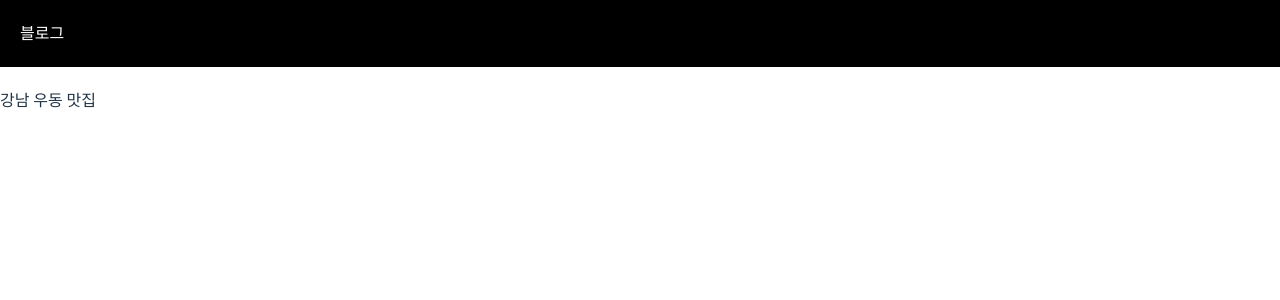
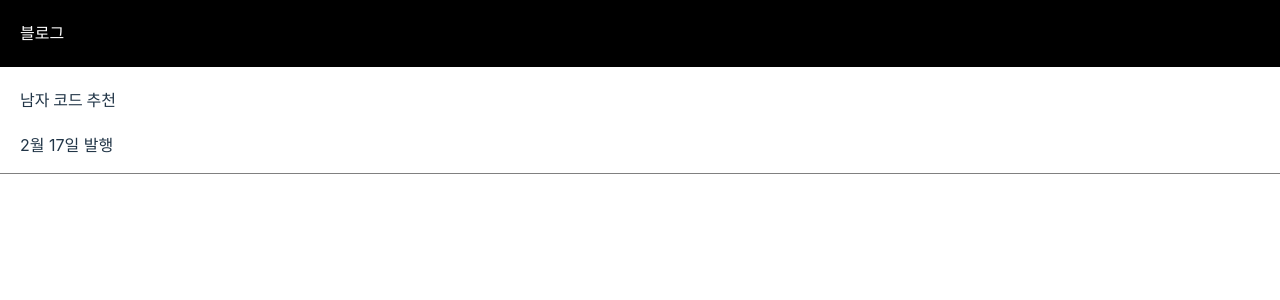
Before and after one commit to yyyenaak/bolgreact, a React (Vite) app: page / in a window 1280 px wide. Shown: the top 300 px of the page. Built offline with nearby package versions, Linux system fonts and the light colour scheme.

Commit message:
useState 생성

```diff
--- a/src/App.css
+++ b/src/App.css
@@ -1,6 +1,14 @@
-#root {
-  max-width: 1280px;
-  margin: 0 auto;
+.App {
+  text-align: center;
+}
+
+div {
+  box-sizing: border-box;
+}
+.list {
+  padding-left: 20px;
+  text-align: left;
+  border-bottom: 1px solid gray;
 }
 
 .black-nav {
--- a/src/App.jsx
+++ b/src/App.jsx
@@ -1,14 +1,20 @@
+/* eslint-disable no-unused-vars */
+import { useState } from "react";
 import "./App.css";
 
 function App() {
   let post = "강남 우동 맛집"; //변수 선언
+  let [a, b] = useState("남자 코드 추천");
 
   return (
     <div className="App">
       <div className="black-nav">
         <h4 style={{ fontSize: "16px" }}>블로그</h4>
       </div>
-      <h4>{post}</h4>
+      <div className="list">
+        <h4>{a}</h4>
+        <p>2월 17일 발행</p>
+      </div>
     </div>
   );
 }
```
